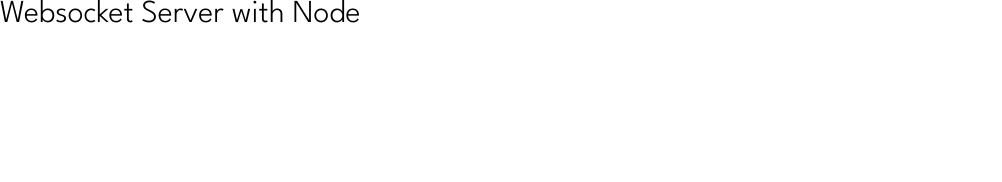
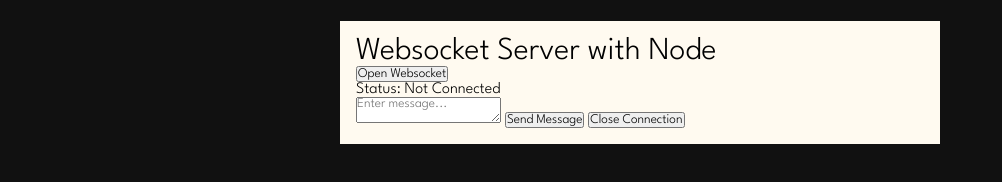
Before and after one commit to Nimira43/Claros-Websocket-Server, a plain HTML site: page index.html in a window 1280 px wide. Shown: the whole page, without its empty margins (0-1002 px from the left). Drawn offline with Linux system fonts and the light colour scheme.

Commit message:
Starting HTML and base and wrapper CSS done

```diff
--- a/index.html
+++ b/index.html
@@ -8,6 +8,17 @@
   <title>Websocket Server with Node</title>
 </head>
 <body>
-  <h1>Websocket Server with Node</h1>
+  <div id="wrapper">
+    <h1>Websocket Server with Node</h1>
+    <button type="submit" id="open-ws">Open Websocket</button>
+    <div id="status">Status: Not Connected</div>
+    <ul id="table"></ul>
+    <form id="form">
+      <textarea id="message" placeholder="Enter message..." required></textarea>
+      <button type="submit">Send Message</button>
+      <button id="close-ws">Close Connection</button>
+    </form>
+  </div>
+  <script src="script.js"></script>
 </body>
 </html>
--- a/style.css
+++ b/style.css
@@ -7,3 +7,19 @@
   padding: 0;
   box-sizing:border-box;
 }
+
+html {
+  background: #111;
+}
+
+#wrapper {
+  width: 600px;
+  background: #fffaf0;
+  border-top: 5px solid #111;
+  padding: 1rem;
+  margin: 1rem auto;
+}
+
+h1 {
+  margin-top: 0;
+}
```
Also changed, not shown: script.js (added).
